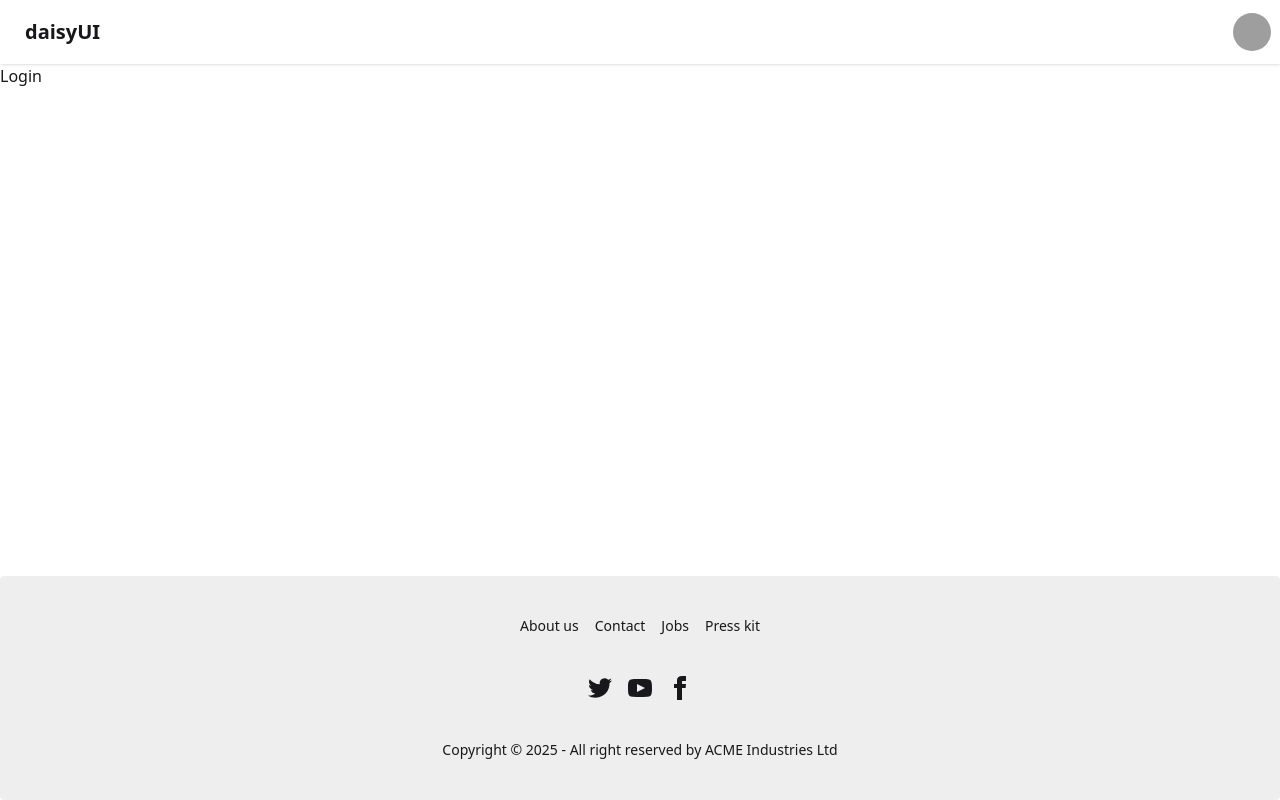
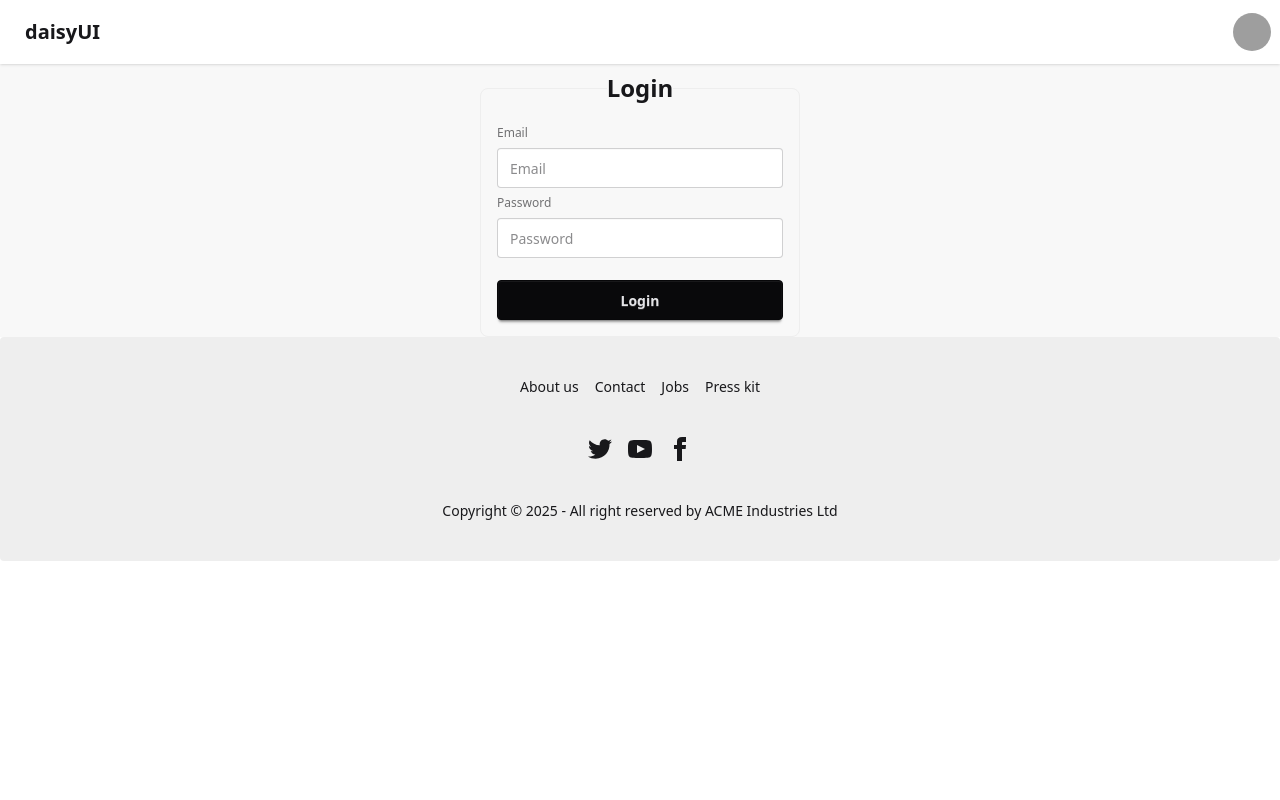
Before and after one commit to ghana01/DevTinder-FE, a React (Vite) app: page /login in a window 1280 px wide. Built offline with nearby package versions, Linux system fonts and the light colour scheme; grey boxes are pictures that could not be loaded.

Commit message:
create a login page and interigate with backend

```diff
--- a/package.json
+++ b/package.json
@@ -11,6 +11,7 @@
   },
   "dependencies": {
     "@tailwindcss/vite": "^4.1.18",
+    "axios": "^1.13.2",
     "create-react-router": "^7.10.1",
     "react": "^19.2.0",
     "react-router": "^7.10.1",
--- a/src/Body.jsx
+++ b/src/Body.jsx
@@ -2,11 +2,11 @@
 import React from 'react'
 import NavBar from './NavBar.jsx'
 import Footer from './Footer.jsx'
-import Login from './Login.jsx'
+
 import { Outlet } from 'react-router'
 const Body = () => {
   return (
-    <div>
+    <div className="flex flex-col min-h-screen">
         <NavBar/>
 
         <Outlet/>
--- a/src/Footer.jsx
+++ b/src/Footer.jsx
@@ -3,7 +3,7 @@ import React from 'react'
 const Footer = () => {
   return (
 
-        <footer className="footer footer-horizontal footer-center bg-base-300 text-base-content rounded p-10 fixed bottom-0">
+        <footer className="footer footer-horizontal footer-center bg-base-300 text-base-content rounded p-10 ">
   <nav className="grid grid-flow-col gap-4">
     <a className="link link-hover">About us</a>
     <a className="link link-hover">Contact</a>
--- a/src/Login.jsx
+++ b/src/Login.jsx
@@ -1,8 +1,58 @@
 import React from 'react'
+import {useState} from 'react';
+import axios from 'axios';
+const Login = () => {
 
-const Login = () => {
+    const [emailId,setEmailId]=useState();
+    const [password,setPassword]=useState();
+
+
+    const handelLogin  =async()=>{
+
+        try{
+            await  axios.post("http://localhost:4000/auth/login", {
+            emailId,
+            password
+        },{withCredentials:true});
+        alert("user logged in successfully");
+        }catch(err){
+            console.log("error in logging in the user: " + err.message);
+        }
+
+    }
   return (
-    <div>Login</div>
+
+    <div className="flex justify-center items-center  bg-base-200">
+
+        <fieldset className="fieldset bg-base-200 border-base-300 rounded-box w-xs border p-4">
+            <legend className="fieldset-legend text-center text-2xl font-bold">Login</legend>
+
+            <label className="label">Email</label>
+            <input type="email"
+            className="input"
+            placeholder="Email"
+            value={emailId}
+            onChange={(e)=>setEmailId(e.target.value)}
+            />
+
+            <label className="label">Password</label>
+            <input
+            type="password"
+            className="input"
+            placeholder="Password"
+            value={password}
+            onChange={(e) => setPassword(e.target.value)}
+            />
+
+
+            <button className="btn btn-neutral mt-4"
+            onClick={handelLogin}
+            >Login</button>
+        </fieldset>
+    </div>
+
+
+
   )
 }
 
```
Also changed, not shown: 2 other files (tests, documents, lock files or other folders).
